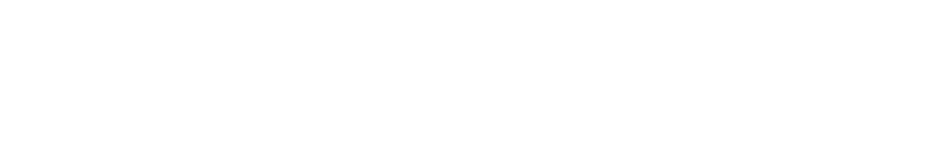
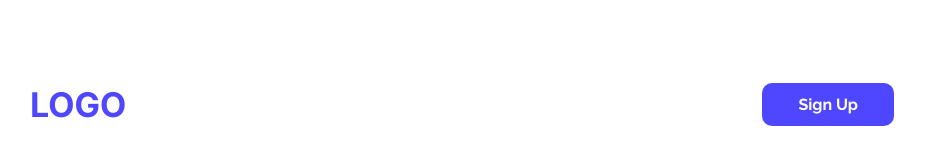
Before and after one commit to mahadi081/web-assignment-1, a plain HTML site: page index.html in a window 1280 px wide. Shown: the whole page, without its empty margins (178-1103 px from the left). Drawn offline with Linux system fonts and the light colour scheme.

Commit message:
added an style folder

```diff
--- a/index.html
+++ b/index.html
@@ -4,9 +4,22 @@
     <meta charset="UTF-8">
     <meta name="viewport" content="width=device-width, initial-scale=1.0">
     <title>First assignment</title>
+    <link rel="preconnect" href="https://fonts.googleapis.com">
+    <link rel="preconnect" href="https://fonts.gstatic.com" crossorigin>
+    <link href="https://fonts.googleapis.com/css2?family=Inter:ital,opsz,wght@0,14..32,100..900;1,14..32,100..900&display=swap" rel="stylesheet">
+    <link rel="preconnect" href="https://fonts.googleapis.com">
+    <link rel="preconnect" href="https://fonts.gstatic.com" crossorigin>
+    <link href="https://fonts.googleapis.com/css2?family=Raleway:ital,wght@0,100..900;1,100..900&display=swap" rel="stylesheet">
+    <link rel="stylesheet" href="styles/new.css">
+
 </head>
-<body>
+<body >
     <header>
+        <nav>
+            <h3 class=" inter-normal nav-title ">LOGO</h3>
+            <a href=""><button class="raleway-normal  btn-primary ">Sign Up</button></a>
+
+        </nav>
 
     </header>
     <main>
--- /dev/null
+++ b/styles/new.css
@@ -0,0 +1,48 @@
+
+.inter-normal {
+  font-family: "Inter", sans-serif;
+  font-optical-sizing: auto;
+
+  font-style: normal;
+}
+
+.raleway-normal {
+  font-family: "Raleway", sans-serif;
+  font-optical-sizing: auto;
+
+  font-style: normal;
+
+}
+/* shared style  */
+.btn-primary{
+    background-color: #4E47FF;
+    font-size: 16px;
+
+    font-weight: bold;
+    color: #FFFFFF;
+    padding: 12px 36px;
+
+    border-radius: 10px;
+    border: none;
+}
+
+
+
+
+
+/* nav style */
+nav{
+    display: flex;
+    text-decoration: none;
+    align-items: center;
+
+    justify-content: space-between;
+    margin: 50px 200px;
+
+}
+.nav-title{
+    font-weight: black;
+    height: 150%;
+    font-size: 34px;
+    color: #4E47FF;
+}
```
